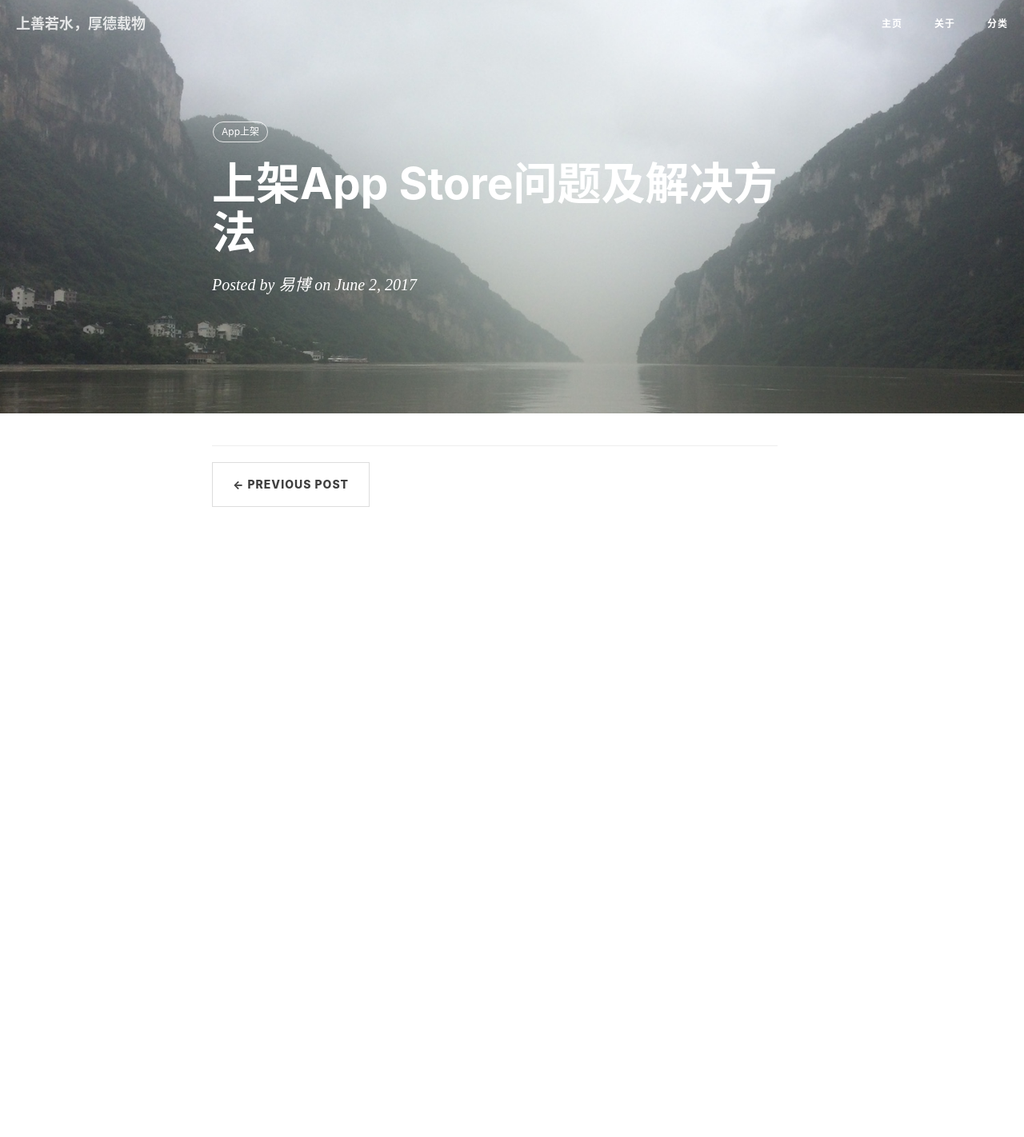
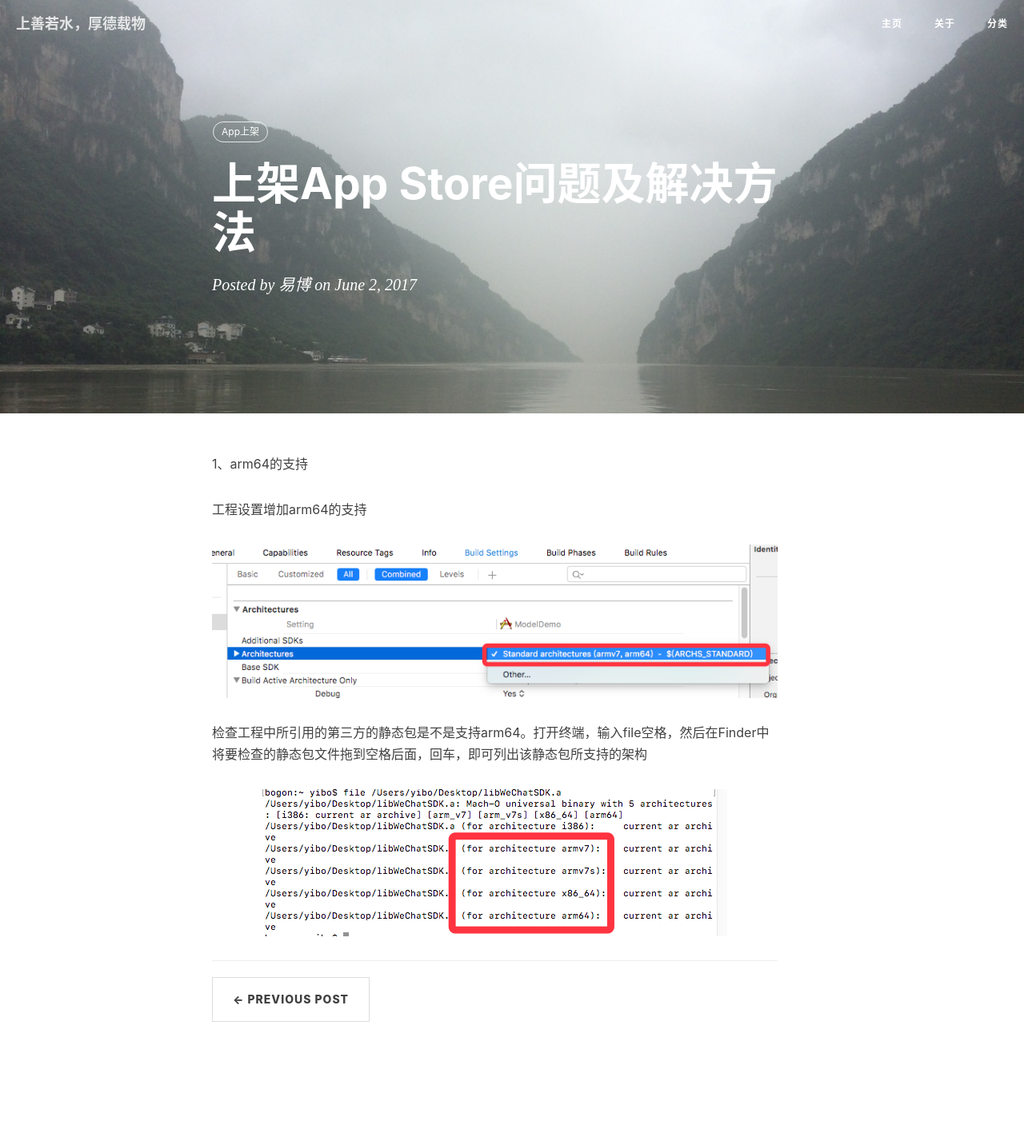
Before and after one commit to xttxqjfg/xttxqjfg.github.io, a Jekyll site: the page built from _posts/201706/2017-06-02-上架App Store问题及解决方法.markdown, in a window 1280 px wide. Shown: the whole page at 80% size. Built offline with Jekyll 4.4.1, drawn with Linux system fonts in a browser that asks for light colours; nearby versions of some CDN libraries; comment, search, counter and statistics services are not loaded; before the commit the page ends 900 px from its top, so only the background shows below that.

Commit message:
no message

```diff
--- a/_posts/201706/2017-06-02-上架App Store详细流程(二).markdown
+++ b/_posts/201706/2017-06-02-上架App Store详细流程(二).markdown
@@ -32,6 +32,8 @@ tags:
 
 ![](http://www.xttxqjfg.cn/img/201706/02/02003.png)
 
+如果Xcode版本在8.0以上，还必须在info-plist文件中增加[访问权限的描述](http://xttxqjfg.cn/2017/05/18/iOS10%E6%9D%83%E9%99%90%E9%80%82%E9%85%8D/)。相册、相机、麦克风最好全部加上，其余的不做要求，不然后面上传编译包不会通过
+
 二、App Icon和LaunchImage
 
 在工程的Assets.xcassets中创建应用的Icon和LaunchImage集合
--- a/_posts/201706/2017-06-02-上架App Store问题及解决方法.markdown
+++ b/_posts/201706/2017-06-02-上架App Store问题及解决方法.markdown
@@ -8,3 +8,13 @@ header-img: "img/201705/18/head_bg.JPG"
 tags:
     - App上架
 ---
+
+1、arm64的支持
+
+工程设置增加arm64的支持
+
+![](http://www.xttxqjfg.cn/img/201706/02/02003.png)
+
+检查工程中所引用的第三方的静态包是不是支持arm64。打开终端，输入file空格，然后在Finder中将要检查的静态包文件拖到空格后面，回车，即可列出该静态包所支持的架构
+
+![](http://www.xttxqjfg.cn/img/201706/02/04001.png)
```
Also changed, not shown: img/201706/02/04001.png (added).
